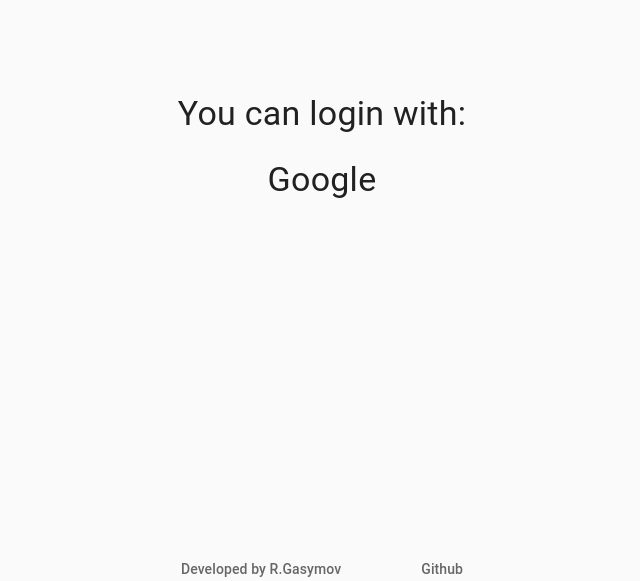
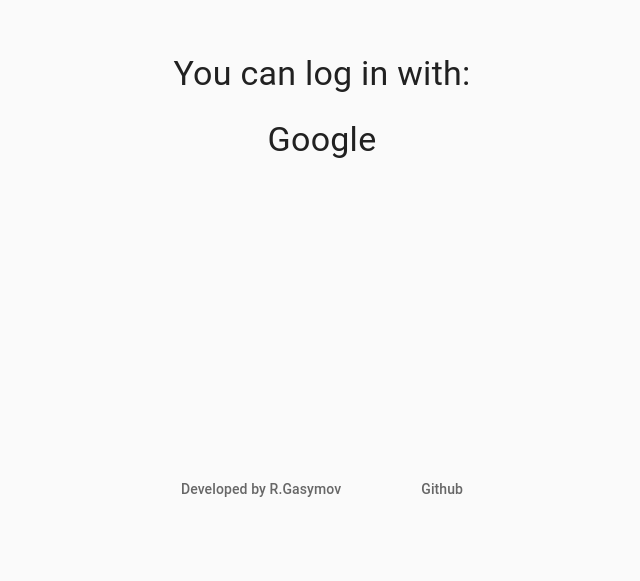
Before and after one commit to gasymovrv/money-manager, a React (Create React App) app in the folder frontend/: page /login in a window 1280 px wide. Shown: the part 241-822 px from the top of the page, without its empty margins (318-958 px from the left). After the commit the page ends 800 px from the top, so only its background shows below. Built offline with nearby package versions, Linux system fonts and the light colour scheme; no server answers; what redux-localstorage-simple would draw is missing.

Commit message:
Fix login page

```diff
--- a/frontend/src/pages/login.page.tsx
+++ b/frontend/src/pages/login.page.tsx
@@ -10,11 +10,11 @@
       direction="column"
       alignItems="center"
       justify="center"
-      style={{minHeight: '100vh'}}
+      style={{minHeight: '90vh'}}
     >
       <Grid item>
         <Typography variant="h4">
-          You can login with:
+          You can log in with:
         </Typography>
       </Grid>
       <Grid item>
```
